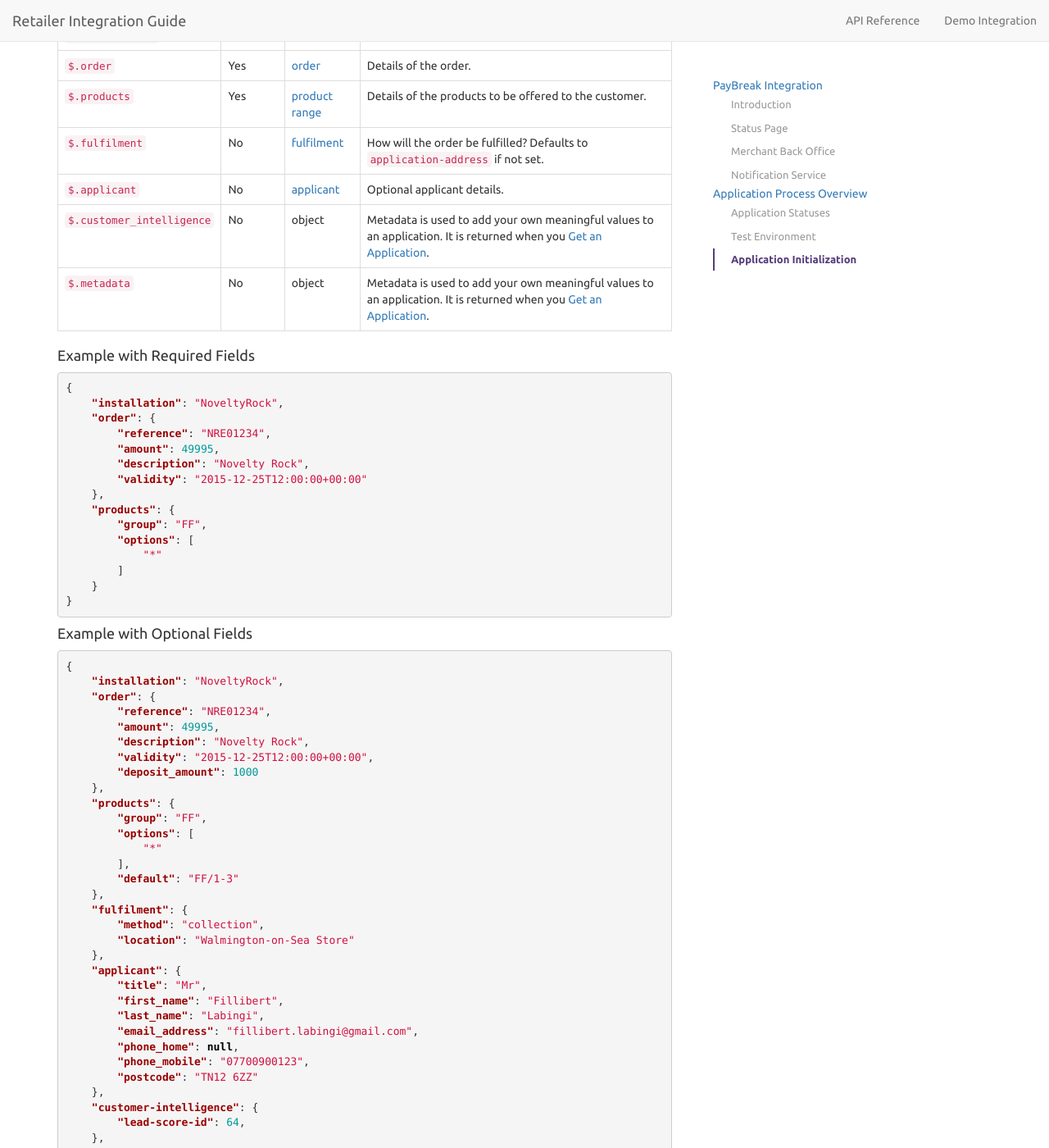
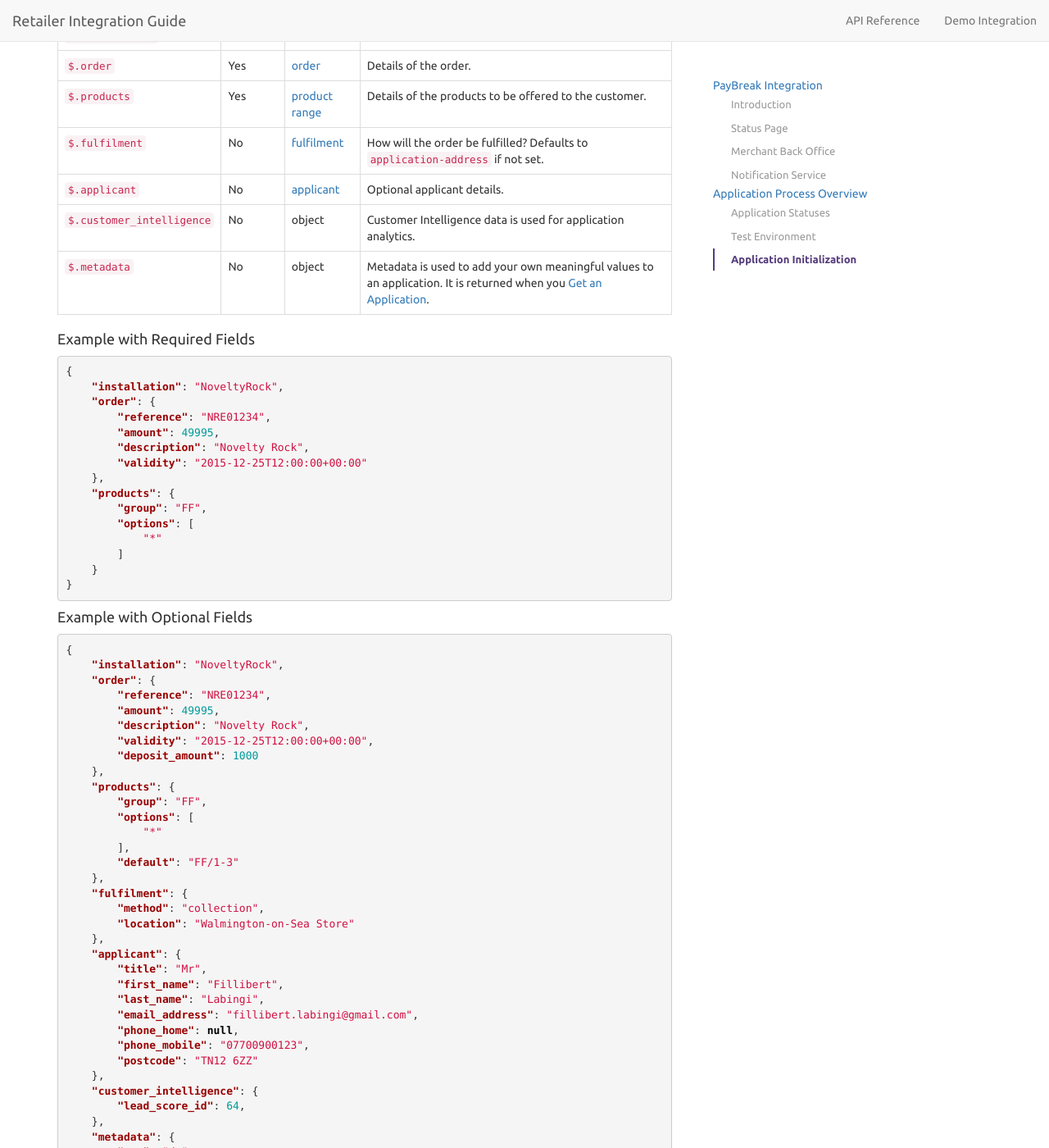
Before and after one commit to PayBreak/retailer-integration-guide, a Jekyll site: the page built from index.md, in a window 1280 px wide and 1400 px high, scrolled down 7379 px. Shown: the whole window at 82% size. Built offline with Jekyll 4.4.1, drawn with Linux system fonts in a browser that asks for light colours; nearby versions of some CDN libraries; Markdown is read by kramdown in place of the engine named in the settings; our own code applies the rules of GitHub Pages for plain Markdown files.

Commit message:
Add customer intelligence - lead_score_id in get application

```diff
--- a/_includes/v4/applications_initialize.md
+++ b/_includes/v4/applications_initialize.md
@@ -11,7 +11,7 @@ Name | Required | Type | Description
 `$.products` | Yes | [product range]({{ site.baseurl }}/api/#product-range) | Details of the products to be offered to the customer.
 `$.fulfilment` | No | [fulfilment]({{ site.baseurl }}/api/#fulfilment) | How will the order be fulfilled? Defaults to `application-address` if not set.
 `$.applicant` | No | [applicant]({{ site.baseurl }}/api/#applicant) | Optional applicant details.
-`$.customer_intelligence` | No | object | Metadata is used to add your own meaningful values to an application. It is returned when you [Get an Application]({{ site.baseurl }}/api/#get-an-application).
+`$.customer_intelligence` | No | object | Customer Intelligence data is used for application analytics.
 `$.metadata` | No | object | Metadata is used to add your own meaningful values to an application. It is returned when you [Get an Application]({{ site.baseurl }}/api/#get-an-application).
 
 #### Example with Required Fields
@@ -66,8 +66,8 @@ Name | Required | Type | Description
         "phone_mobile": "07700900123",
         "postcode": "TN12 6ZZ"
     },
-    "customer-intelligence": {
-        "lead-score-id": 64,
+    "customer_intelligence": {
+        "lead_score_id": 64,
     },
     "metadata": {
         "you": "do",
```
